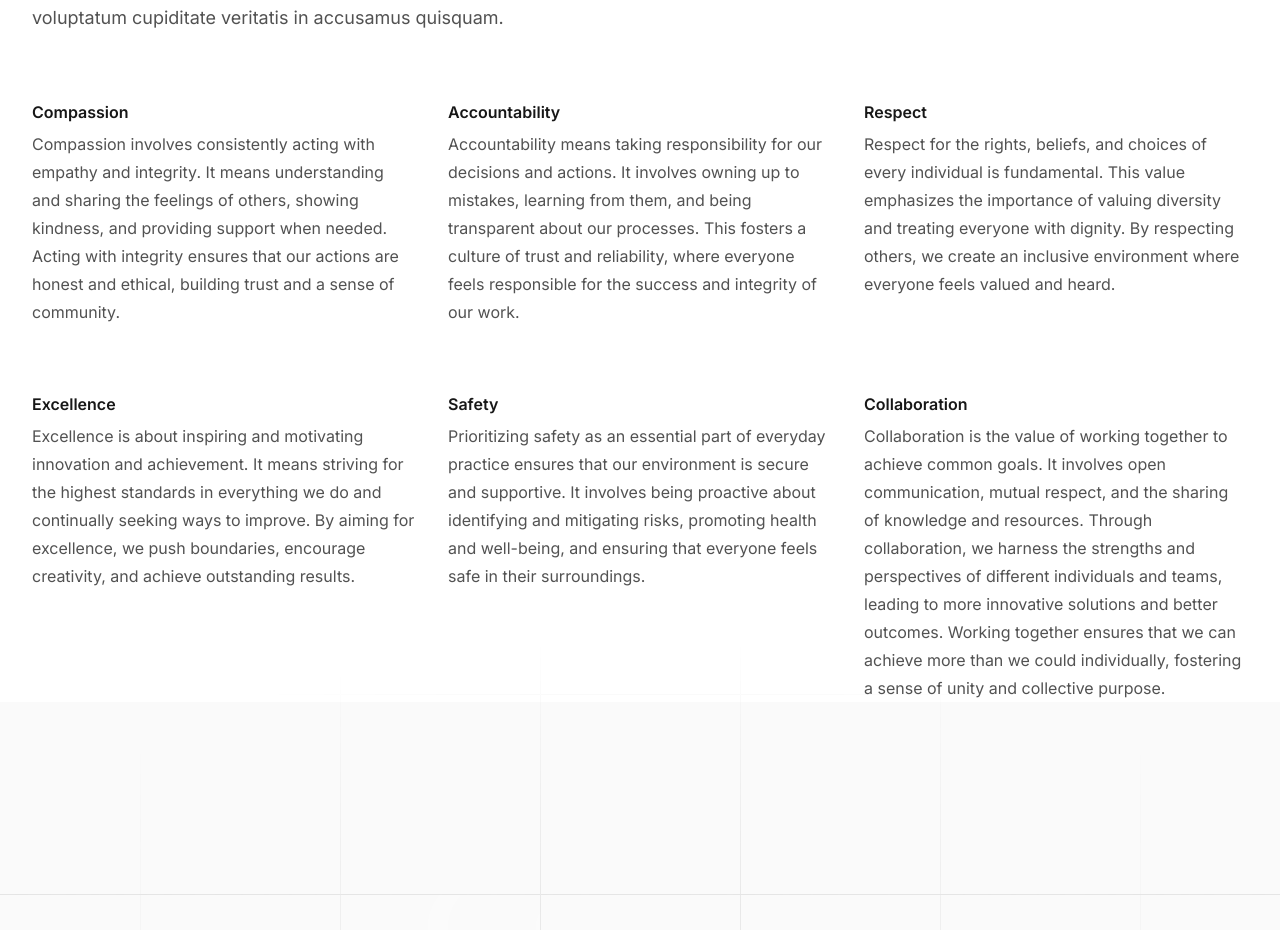
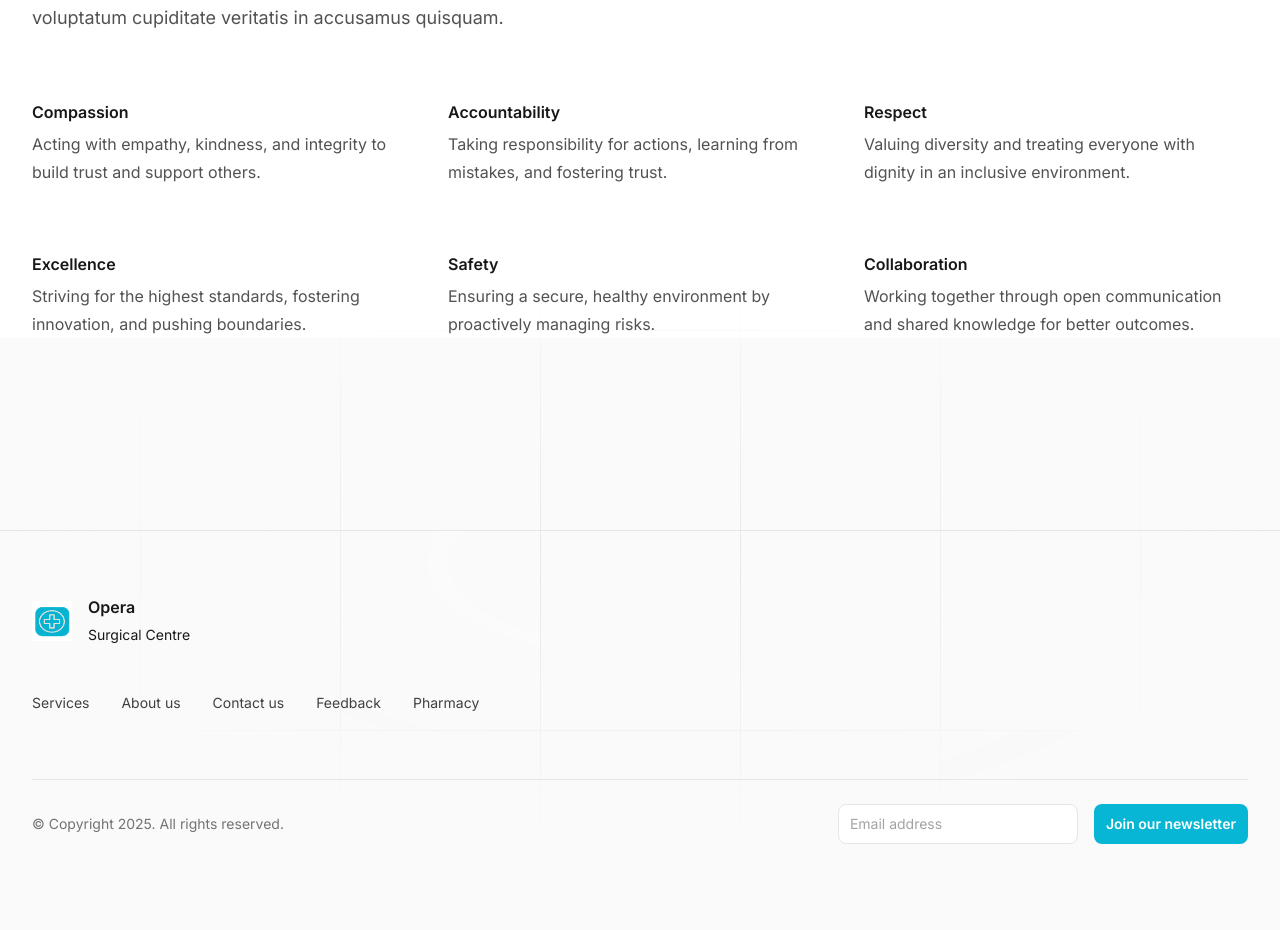
Before and after one commit to Manish-Tamang/opera-surgical-centre, a Next.js app: page /about in a window 1280 px wide. Shown: the part 2320-3250 px from the top of the page. After the commit the page ends 3212 px from the top, so only its background shows below. Built offline with nearby package versions, Linux system fonts and the light colour scheme.

Commit message:
About Page Fixed

```diff
--- a/src/app/(main)/about/page.tsx
+++ b/src/app/(main)/about/page.tsx
@@ -11,49 +11,39 @@ const values = [
   {
     name: 'Compassion',
     description:
-      'Compassion involves consistently acting with empathy and integrity. It means understanding and sharing the feelings of others, showing kindness, and providing support when needed. Acting with integrity ensures that our actions are honest and ethical, building trust and a sense of community.',
+      'Acting with empathy, kindness, and integrity to build trust and support others.',
   },
   {
     name: 'Accountability',
     description:
-      'Accountability means taking responsibility for our decisions and actions. It involves owning up to mistakes, learning from them, and being transparent about our processes. This fosters a culture of trust and reliability, where everyone feels responsible for the success and integrity of our work.',
+      'Taking responsibility for actions, learning from mistakes, and fostering trust.',
   },
   {
     name: 'Respect',
     description:
-      'Respect for the rights, beliefs, and choices of every individual is fundamental. This value emphasizes the importance of valuing diversity and treating everyone with dignity. By respecting others, we create an inclusive environment where everyone feels valued and heard.',
+      'Valuing diversity and treating everyone with dignity in an inclusive environment.',
   },
   {
     name: 'Excellence',
     description:
-      'Excellence is about inspiring and motivating innovation and achievement. It means striving for the highest standards in everything we do and continually seeking ways to improve. By aiming for excellence, we push boundaries, encourage creativity, and achieve outstanding results.',
+      'Striving for the highest standards, fostering innovation, and pushing boundaries.',
   },
   {
     name: 'Safety',
     description:
-      'Prioritizing safety as an essential part of everyday practice ensures that our environment is secure and supportive. It involves being proactive about identifying and mitigating risks, promoting health and well-being, and ensuring that everyone feels safe in their surroundings.',
+      'Ensuring a secure, healthy environment by proactively managing risks.',
   },
   {
     name: 'Collaboration',
     description:
-      'Collaboration is the value of working together to achieve common goals. It involves open communication, mutual respect, and the sharing of knowledge and resources. Through collaboration, we harness the strengths and perspectives of different individuals and teams, leading to more innovative solutions and better outcomes. Working together ensures that we can achieve more than we could individually, fostering a sense of unity and collective purpose.',
+      'Working together through open communication and shared knowledge for better outcomes.',
   },
 ]
-const team = [
-  {
-    name: 'Michael Foster',
-    role: 'Co-Founder / CTO',
-    imageUrl:
-      'https://images.unsplash.com/photo-1519244703995-f4e0f30006d5?ixlib=rb-=eyJhcHBfaWQiOjEyMDd9&auto=format&fit=facearea&facepad=8&w=1024&h=1024&q=80',
-  },
-  // More people...
-]
 
-export default function Example() {
+export default function About() {
   return (
     <div className="bg-white">
       <main className="isolate">
-        {/* Hero section */}
         <div className="relative isolate -z-10">
           <svg
             aria-hidden="true"
@@ -167,8 +157,6 @@ export default function Example() {
             </div>
           </div>
         </div>
-
-        {/* Content section */}
         <div className="mx-auto -mt-12 max-w-7xl px-6 sm:mt-0 lg:px-8 xl:-mt-8">
           <div className="mx-auto max-w-2xl lg:mx-0 lg:max-w-none">
             <h2 className="text-3xl font-bold tracking-tight text-gray-900 sm:text-4xl">
@@ -220,8 +208,6 @@ export default function Example() {
             </div>
           </div>
         </div>
-
-        {/* Image section */}
         <div className="mt-32 sm:mt-40 xl:mx-auto xl:max-w-7xl xl:px-8">
           <Image
             alt=""
@@ -229,8 +215,6 @@ export default function Example() {
             className="aspect-[5/2] w-full object-cover xl:rounded-3xl"
           />
         </div>
-
-        {/* Values section */}
         <div className="mx-auto mt-32 max-w-7xl px-6 sm:mt-40 lg:px-8">
           <div className="mx-auto max-w-2xl lg:mx-0">
             <h2 className="text-3xl font-bold tracking-tight text-gray-900 sm:text-4xl">
@@ -250,8 +234,6 @@ export default function Example() {
             ))}
           </dl>
         </div>
-
-        {/* Logo cloud */}
         <div className="relative isolate -z-10 mt-32 sm:mt-48">
           <div className="absolute inset-x-0 top-1/2 -z-10 flex -translate-y-1/2 justify-center overflow-hidden [mask-image:radial-gradient(50%_45%_at_50%_55%,white,transparent)]">
             <svg
```
